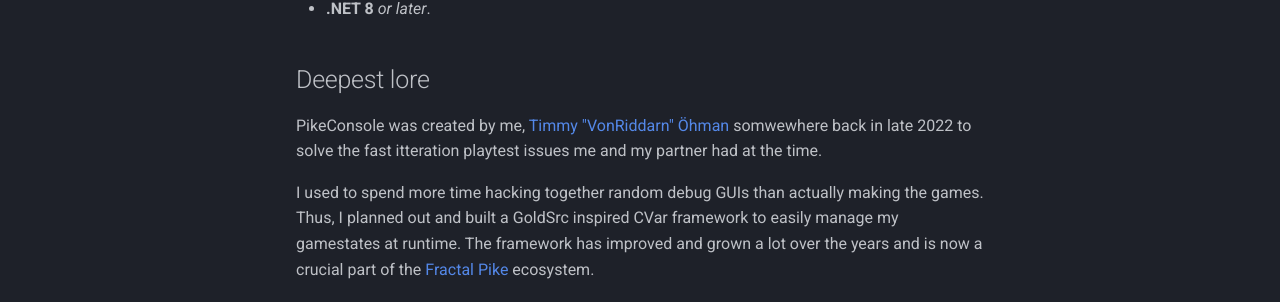
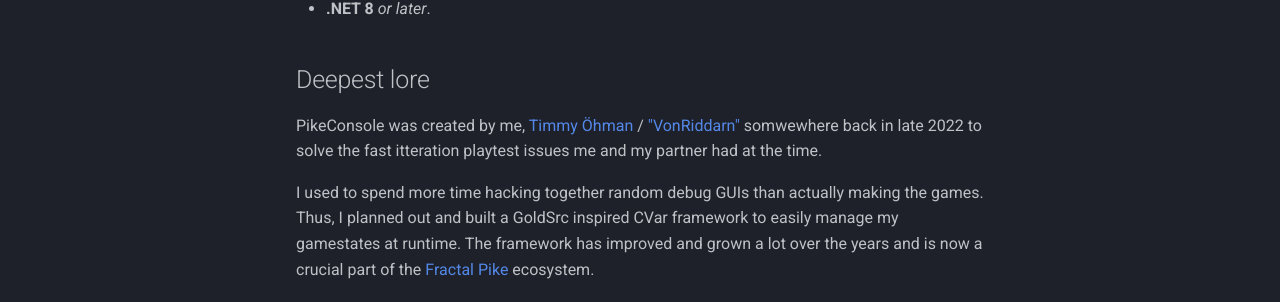
Before and after one commit to VonRiddarn/PikeConsole, an MkDocs documentation site: the page built from docs/index.md, in a window 1280 px wide and 900 px high, scrolled down 910 px. Shown: the part 508-810 px from the top of the window. Built offline with MkDocs 1.6.1 and Material for MkDocs 9.7.7, drawn with Linux system fonts in a browser that asks for light colours; some of the changed lines change nothing that is shown.

Commit message:
docs: update links in deepest lore

```diff
--- a/docs/index.md
+++ b/docs/index.md
@@ -36,7 +36,7 @@
 * **.NET 8** _or later_.
 
 ## Deepest lore
-PikeConsole was created by me, [Timmy "VonRiddarn" Öhman](https://www.linkedin.com/in/timmyohman/) somwewhere back in late 2022 to solve the fast itteration playtest issues me and my partner had at the time.
+PikeConsole was created by me, [Timmy Öhman](https://www.linkedin.com/in/timmyohman/) / ["VonRiddarn"](https://github.com/VonRiddarn) somwewhere back in late 2022 to solve the fast itteration playtest issues me and my partner had at the time.
 
 I used to spend more time hacking together random debug GUIs than actually making the games. Thus, I planned out and built a GoldSrc inspired CVar framework to easily manage my gamestates at runtime. The framework has improved and grown a lot over the years and is now a crucial part of the [Fractal Pike](https://www.fractalpike.com) ecosystem.
 
```
